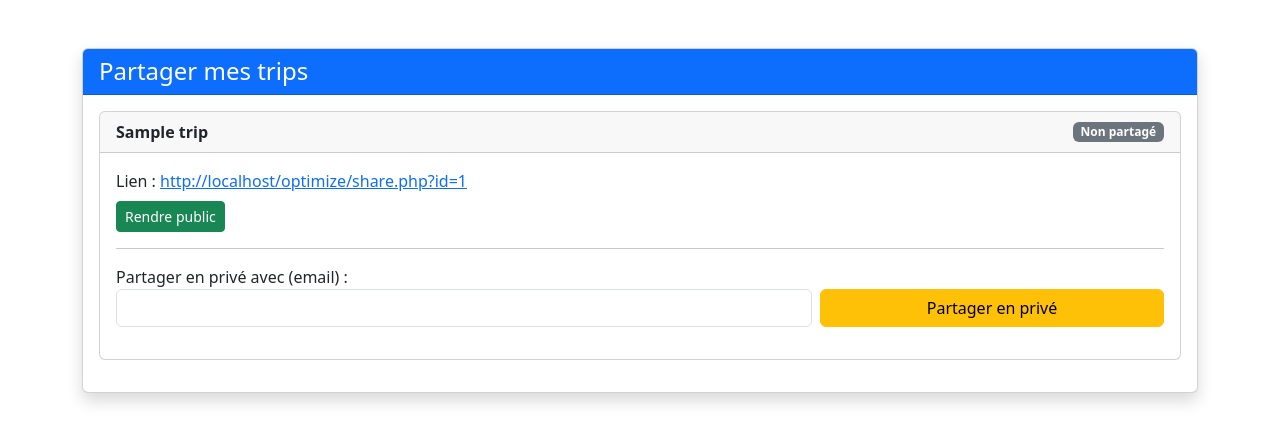
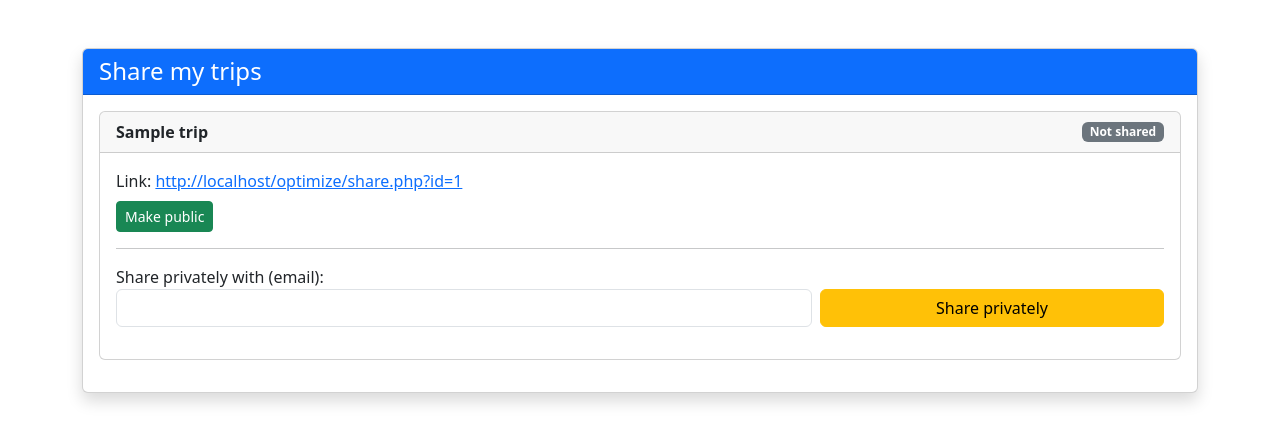
Before and after one commit to Leorc9/box-certif, a PHP site: page /optimize/shareLink.php in a window 1280 px wide. Shown: the part 75-518 px from the top of the page. Run offline with PHP 8.4, Linux system fonts and the light colour scheme; the visitor is signed in with stand-in values (Sample User, id 1); tables that the repository leaves empty hold one stand-in row (values such as "Sample post").

Commit message:
chore: translate remaining French text to English

```diff
--- a/composer.json
+++ b/composer.json
@@ -1,5 +1,10 @@
 {
     "require-dev": {
         "phpunit/phpunit": "^13.1"
+    },
+    "autoload-dev": {
+        "psr-4": {
+            "Tests\\": "tests/"
+        }
     }
 }
--- a/web/config/database.php
+++ b/web/config/database.php
@@ -1,14 +1,14 @@
 <?php
 
-$host = 'localhost';
+$host = '127.0.0.1';
 $dbname = 'boxdb';
 $username = 'boxdbuser';
 $password = 'boxdbpassword';
 
-// Initialisation de la connexion PDO
+// Initialize PDO connection
 try {
     $pdo = new PDO("mysql:host=$host;dbname=$dbname;charset=utf8", $username, $password);
     $pdo->setAttribute(PDO::ATTR_ERRMODE, PDO::ERRMODE_EXCEPTION);
 } catch (PDOException $e) {
-    die("Erreur de connexion à la base de données : " . $e->getMessage());
+    die("Database connection error: " . $e->getMessage());
 }
--- a/web/shareLink.php
+++ b/web/shareLink.php
@@ -33,14 +33,14 @@ if ($_SERVER["REQUEST_METHOD"] === "POST") {
             if ($publicRow) {
                 $stmt = $pdo->prepare("DELETE FROM shares WHERE id = ?");
                 $stmt->execute([$publicRow["id"]]);
-                $message = "Lien public retiré.";
+                $message = "Public link removed.";
             } else {
                 $stmt = $pdo->prepare(
                     "INSERT INTO shares (trip_id, shared_with_user_id, visibility)
                      VALUES (?, NULL, 'public')"
                 );
                 $stmt->execute([$tripId]);
-                $message = "Trip rendu public.";
+                $message = "Trip made public.";
             }
         }
 
@@ -49,16 +49,16 @@ if ($_SERVER["REQUEST_METHOD"] === "POST") {
             $email = trim($_POST["email"] ?? "");
 
             if ($email === "") {
-                $error = "Email requis.";
+                $error = "Email required.";
             } else {
                 $stmtUser = $pdo->prepare("SELECT id FROM users WHERE email = ?");
                 $stmtUser->execute([$email]);
                 $targetUser = $stmtUser->fetch(PDO::FETCH_ASSOC);
 
                 if (!$targetUser) {
-                    $error = "Aucun utilisateur trouvé avec cet email.";
+                    $error = "No user found with this email.";
                 } elseif ((int) $targetUser["id"] === $userId) {
-                    $error = "Tu ne peux pas te partager un trip à toi-même.";
+                    $error = "You cannot share a trip with yourself.";
                 } else {
                     // Upsert: avoids a "Duplicate entry" error if the trip
                     // is already shared with this user (UNIQUE key on
@@ -69,7 +69,7 @@ if ($_SERVER["REQUEST_METHOD"] === "POST") {
                          ON DUPLICATE KEY UPDATE visibility = 'private'"
                     );
                     $stmtInsert->execute([$tripId, $targetUser["id"]]);
-                    $message = "Partage privé ajouté pour " . $email . ".";
+                    $message = "Private share added for " . $email . ".";
                 }
             }
         }
@@ -84,7 +84,7 @@ if ($_SERVER["REQUEST_METHOD"] === "POST") {
                  WHERE s.id = ? AND t.user_id = ?"
             );
             $stmt->execute([$shareId, $userId]);
-            $message = "Partage retiré.";
+            $message = "Share removed.";
         }
     }
 }
@@ -119,7 +119,7 @@ $baseUrl  = "http://" . $_SERVER["HTTP_HOST"] . $basePath . "/share.php";
 <div class="container mt-5">
     <div class="card shadow">
         <div class="card-header bg-primary text-white">
-            <h4 class="mb-0">Partager mes trips</h4>
+            <h4 class="mb-0">Share my trips</h4>
         </div>
 
         <div class="card-body">
@@ -131,7 +131,7 @@ $baseUrl  = "http://" . $_SERVER["HTTP_HOST"] . $basePath . "/share.php";
             <?php endif; ?>
 
             <?php if (empty($trips)): ?>
-                <p class="text-muted">Tu n'as encore aucun trip.</p>
+                <p class="text-muted">You don't have any trips yet.</p>
             <?php else: ?>
                 <?php foreach ($trips as $trip): ?>
                     <?php
@@ -155,15 +155,15 @@ $baseUrl  = "http://" . $_SERVER["HTTP_HOST"] . $basePath . "/share.php";
                             <?php if ($publicShare): ?>
                                 <span class="badge bg-success">Public</span>
                             <?php elseif (!empty($privateShares)): ?>
-                                <span class="badge bg-warning text-dark">Privé</span>
+                                <span class="badge bg-warning text-dark">Private</span>
                             <?php else: ?>
-                                <span class="badge bg-secondary">Non partagé</span>
+                                <span class="badge bg-secondary">Not shared</span>
                             <?php endif; ?>
                         </div>
 
                         <div class="card-body">
                             <p class="mb-2">
-                                Lien :
+                                Link:
                                 <a href="<?= htmlspecialchars($shareUrl) ?>" target="_blank">
                                     <?= htmlspecialchars($shareUrl) ?>
                                 </a>
@@ -175,11 +175,11 @@ $baseUrl  = "http://" . $_SERVER["HTTP_HOST"] . $basePath . "/share.php";
                                 <input type="hidden" name="action" value="togglePublic">
                                 <?php if ($publicShare): ?>
                                     <button type="submit" class="btn btn-sm btn-outline-danger">
-                                        Retirer le lien public
+                                        Remove public link
                                     </button>
                                 <?php else: ?>
                                     <button type="submit" class="btn btn-sm btn-success">
-                                        Rendre public
+                                        Make public
                                     </button>
                                 <?php endif; ?>
                             </form>
@@ -191,18 +191,18 @@ $baseUrl  = "http://" . $_SERVER["HTTP_HOST"] . $basePath . "/share.php";
                                 <input type="hidden" name="tripId" value="<?= $trip["id"] ?>">
                                 <input type="hidden" name="action" value="addPrivate">
                                 <div class="col-md-8">
-                                    <label class="form-label mb-0">Partager en privé avec (email) :</label>
+                                    <label class="form-label mb-0">Share privately with (email):</label>
                                     <input type="email" name="email" class="form-control" required>
                                 </div>
                                 <div class="col-md-4">
                                     <button type="submit" class="btn btn-warning w-100">
-                                        Partager en privé
+                                        Share privately
                                     </button>
                                 </div>
                             </form>
 
                             <?php if (!empty($privateShares)): ?>
-                                <p class="mt-3 mb-1"><strong>Partagé en privé avec :</strong></p>
+                                <p class="mt-3 mb-1"><strong>Privately shared with:</strong></p>
                                 <ul class="list-group">
                                     <?php foreach ($privateShares as $privShare): ?>
                                         <li class="list-group-item d-flex justify-content-between align-items-center">
@@ -212,7 +212,7 @@ $baseUrl  = "http://" . $_SERVER["HTTP_HOST"] . $basePath . "/share.php";
                                                 <input type="hidden" name="action" value="removeShare">
                                                 <input type="hidden" name="shareId" value="<?= $privShare["id"] ?>">
                                                 <button type="submit" class="btn btn-sm btn-outline-danger">
-                                                    Retirer
+                                                    Remove
                                                 </button>
                                             </form>
                                         </li>
```
Also changed, not shown: web/share.php (+10 -10 lines), web/trip/editTrip.php (+24 -24 lines), web/trip/index.php (+9 -9 lines).
